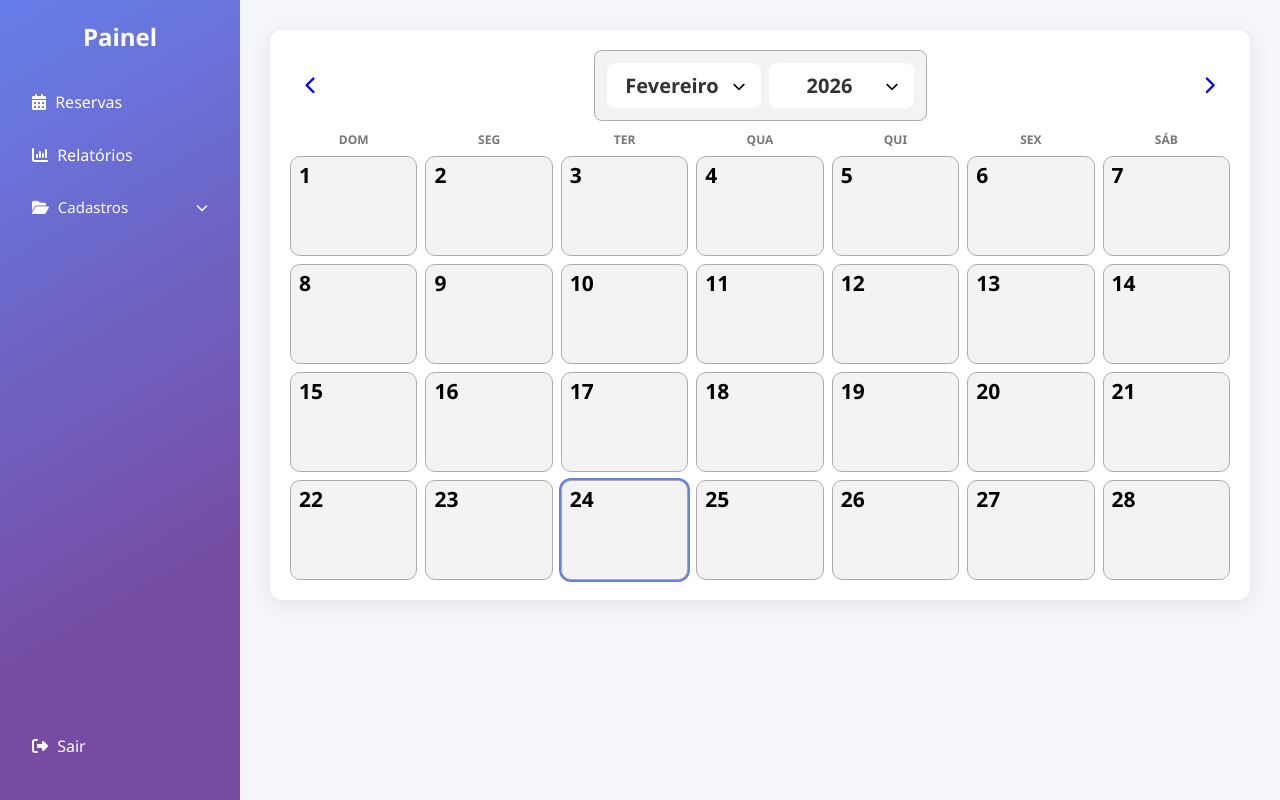
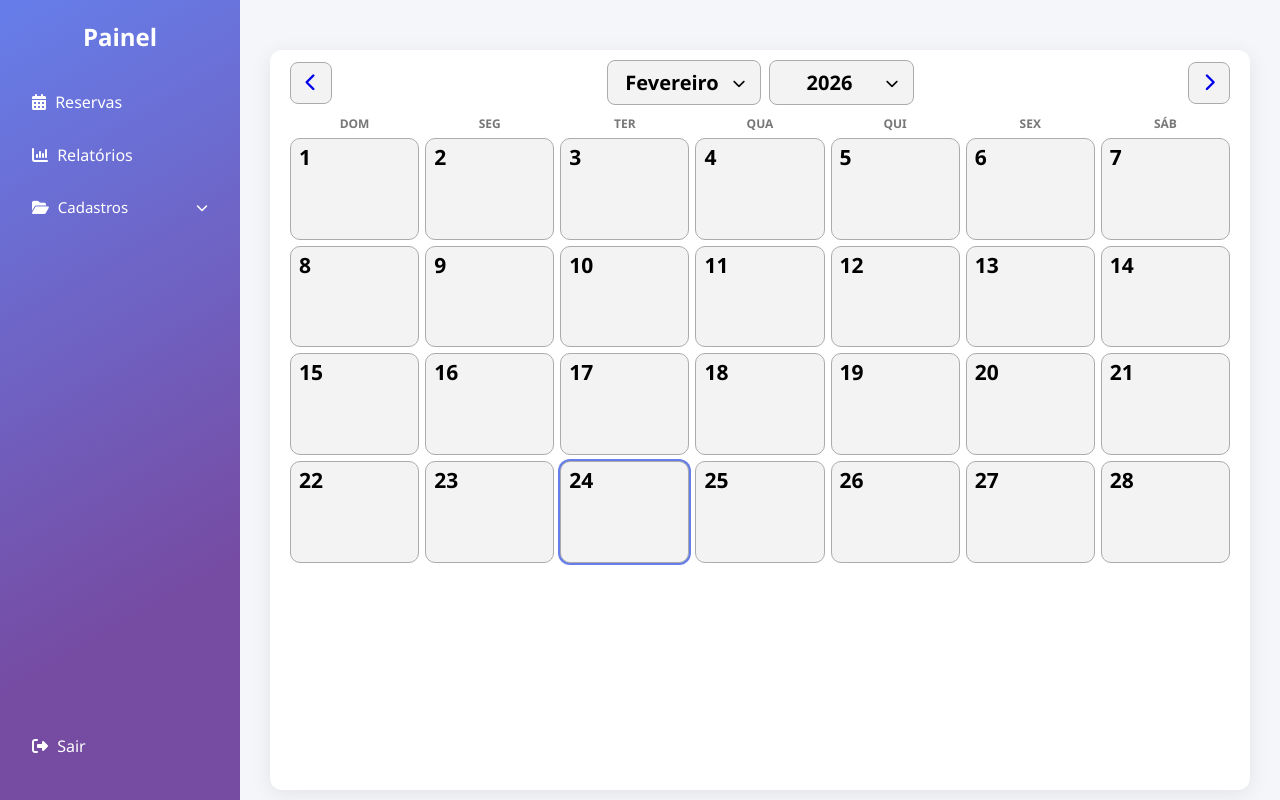
Before and after one commit to nickolasbulla/sistemachacara, a PHP site: page /app/reservas/index.php in a window 1280 px wide. Run offline with PHP 8.4, Linux system fonts and the light colour scheme; a user stored in the database is signed in; data comes from the database, SQL or seed files in the repository; a stand-in replaces the project's code that opens the database connection.

Commit message:
general fixes 23/02 pt.2

```diff
--- a/app/reservas/create.php
+++ b/app/reservas/create.php
@@ -105,7 +105,6 @@
                 <i class="fa-solid fa-bars"></i>
             </button>
             <h1>Nova Reserva</h1>
-            <p>Preenche os dados abaixo para registrar uma nova reserva.</p>
         </header>
 
         <div class="header-acoes">
@@ -133,7 +132,7 @@
                 </div>
 
                 <div class="form-grupo">
-                    <label>Data da reserva *</label>
+                    <label>Data da reserva</label>
                     <input type="date" name="data_reserva" value="<?= $data_previa ?>" tabindex="-1" readonly required>
                 </div>
 
--- a/app/reservas/index.php
+++ b/app/reservas/index.php
@@ -5,7 +5,7 @@
 include '../../config/db.php';
 
 $titulo_pagina = "Reservas - Chácara Portal";
-$body_class = "painel-page";
+$body_class = "painel-page page-calendario";
 include "../../includes/layout/header.php";
 
 //  calculo do mes / ano atual
--- a/assets/css/style.css
+++ b/assets/css/style.css
@@ -179,11 +188,14 @@
 
 /* CALENDÁRIO CRUD RESERVAS */
 .calendar-container {
-  margin-top: 20px;
   background: #fff;
   border-radius: 12px;
   box-shadow: 0 4px 20px rgba(0, 0, 0, 0.08);
-  padding: 20px;
+  padding: 10px 20px;
+  flex: 1;
+  display: flex;
+  flex-direction: column;
+  box-sizing: border-box;
   /* HEADER */
 }
 .calendar-container .calendar-header {
@@ -197,10 +209,7 @@
   display: flex;
   align-items: center;
   gap: 8px;
-  background: #f3f3f3;
-  padding: 12px;
-  border-radius: 8px;
-  border: 1px solid #ababab;
+  padding: 0px;
   /* WRAPPER DO SELECT */
 }
 .calendar-container .calendar-header .cal-selector .select-wrapper {
@@ -210,21 +219,18 @@
   width: auto;
 }
 .calendar-container .calendar-header .cal-selector .select-wrapper select {
+  background: #f3f3f3;
+  border: 1px solid #ababab;
   appearance: none;
   -webkit-appearance: none;
   -moz-appearance: none;
   padding: 8px 35px 8px 12px;
   text-align: center;
   border-radius: 8px;
-  border: 1px solid transparent;
   font-size: 20px;
   font-weight: 600;
-  color: #333;
-  background: #fff;
   cursor: pointer;
   transition: 0.15s;
-  width: auto;
-  display: inline-block;
   min-width: 145px;
 }
 .calendar-container .calendar-header .cal-selector .select-wrapper select:hover {
@@ -251,6 +257,8 @@
   text-decoration: none;
   font-size: 14px;
   transition: 0.1s;
+  background: #f3f3f3;
+  border: 1px solid #ababab;
 }
 .calendar-container .calendar-header .cal-nav i {
   font-size: 18px;
@@ -258,13 +266,15 @@
 .calendar-container .calendar-header .cal-nav:hover {
   background: rgba(0, 0, 0, 0.05);
 }
-.calendar-container {
-  /* GRID */
-}
 .calendar-container .calendar-grid {
+  flex: 1;
   display: grid;
   grid-template-columns: repeat(7, minmax(0, 1fr));
-  gap: 8px;
+  grid-template-rows: auto repeat(6, 1fr);
+  height: 100%;
+  gap: 6px;
+  overflow: hidden;
+  padding-bottom: 2px;
 }
 .calendar-container .calendar-grid .cal-weekday {
   text-align: center;
@@ -275,7 +285,8 @@
 }
 .calendar-container .calendar-grid .cal-dia {
   width: 100%;
-  aspect-ratio: 1/1;
+  aspect-ratio: unset;
+  height: 100%;
   border: none;
   border-radius: 10px;
   cursor: pointer;
@@ -288,7 +299,7 @@
   background: #f3f3f3;
   transition: box-shadow 0.2s, transform 0.1s, background 0.2s;
   position: relative;
-  max-height: 100px;
+  max-height: unset;
 }
 .calendar-container .calendar-grid .cal-dia.livre {
   background: #f3f3f3;
@@ -323,6 +334,30 @@
   font-weight: 700;
   line-height: 1;
   padding: 2px 0;
+}
+
+/* CALENDÁRIO SEM SCROLL */
+body.page-calendario {
+  height: 100vh;
+  overflow: hidden;
+}
+body.page-calendario .painel-container {
+  height: 100vh;
+  display: flex;
+}
+body.page-calendario .conteudo {
+  flex: 1;
+  display: flex;
+  flex-direction: column;
+  overflow: hidden;
+}
+body.page-calendario .painel-header {
+  flex: 0 0 auto;
+}
+body.page-calendario .calendar-container {
+  flex: 1;
+  overflow: hidden;
+  box-sizing: border-box;
 }
 
 /* POPUP — múltiplas reservas */
@@ -791,10 +833,11 @@
 
 /* HEADER */
 .painel-header {
-  display: block;
+  position: relative;
+  display: flex;
   align-items: center;
-  justify-content: space-between;
-  gap: 10px;
+  justify-content: center;
+  padding: 20px;
 }
 .painel-header h1 {
   margin: 0;
--- a/assets/js/calendar.js
+++ b/assets/js/calendar.js
@@ -54,16 +54,29 @@
                 modalLista.innerHTML = '<p>Não foi possível carregar as reservas.</p>';
             } else {
                 reservas.forEach(r => {
-                    const pagoTxt = r.pago == 1 ? 'Pago' : 'Pendente';
+
+                    const valorPago = parseFloat(r.valor_pago || 0);
+                    const valorCobrado = parseFloat(r.valor_cobrado || 0);
+
+                    const pagoTxt = valorPago >= valorCobrado ? 'Pago' : 'Pendente';
+
                     const item = document.createElement('div');
                     item.className = 'cal-reserva-item';
+
                     item.innerHTML = `
                         <div class="cal-reserva-info">
                             <strong>${r.nome_reserva}</strong><br>
-                            <small>${r.hora_inicio} até ${r.hora_fim} — ${pagoTxt}</small>
+                            <small>
+                                ${r.hora_inicio} até ${r.hora_fim} — ${pagoTxt}
+                            </small>
                         </div>
-                        <a href="edit.php?id=${r.id_reserva}" class="btn btn-editar">Abrir</a>
+
+                        <a href="edit.php?id=${r.id_reserva}"
+                        class="btn btn-editar">
+                        Abrir
+                        </a>
                     `;
+
                     modalLista.appendChild(item);
                 });
             }
--- a/assets/scss/components/_buttons.scss
+++ b/assets/scss/components/_buttons.scss
@@ -58,7 +58,10 @@
 .btn-editar,
 .btn-excluir,
 .btn-novo {
-    display: inline-block;
+    display: inline-flex;
+    align-items: center;
+    gap: 6px;
+
     padding: 8px 16px;
     border-radius: $radius-md;
     font-size: 14px;
@@ -66,6 +69,10 @@
     text-decoration: none;
     transition: all 0.1s ease;
     cursor: pointer;
+}
+.btn-excluir i,
+.btn-novo i {
+    transform: translateY(1px);
 }
 
 /* EDITAR */
@@ -100,9 +107,6 @@
 }
 
 /* VOLTAR */
-.header-acoes {
-    margin: 20px 0 0 0;
-
 .btn-voltar {
     border: 1px solid $border-neutral;
     background: #ddd;
@@ -120,13 +124,13 @@
         background: #ccc;
     }
 }
-}
+
 
 /* FORM */
 .form-botoes {
     display: flex;
     flex-wrap: wrap;
-    justify-content: flex-end;
+    justify-content: flex-start;
     gap: 12px;
     margin-top: 15px;
 
@@ -138,12 +142,18 @@
         border: none;
         cursor: pointer;
 
+        display: inline-flex;
+        align-items: center;
+        gap: 8px;
+
         &.btn-salvar {
             background: $gradient-100;
             color: white;
 
             i {
-                margin-right: 4px;
+                display: flex;
+                align-items: center;
+                font-size: 14px;
             }
 
             &:hover {
--- a/assets/scss/components/_calendar.scss
+++ b/assets/scss/components/_calendar.scss
@@ -2,11 +2,15 @@
 
 /* CALENDÁRIO CRUD RESERVAS */
 .calendar-container {
-    margin-top: 20px;
     background: #fff;
     border-radius: $radius-lg;
     box-shadow: 0 4px 20px rgba(0, 0, 0, 0.08);
-    padding: 20px;
+
+    padding: 10px 20px;
+    flex: 1;
+    display: flex;
+    flex-direction: column;
+    box-sizing: border-box;
 
     /* HEADER */
     .calendar-header {
@@ -20,12 +24,7 @@
             display: flex;
             align-items: center;
             gap: 8px;
-
-            background: #f3f3f3;
-            padding: 12px;
-            border-radius: $radius-md;
-            border: 1px solid #ababab;
-
+            padding: 0px;
 
             /* WRAPPER DO SELECT */
             .select-wrapper {
@@ -35,24 +34,20 @@
                 width: auto;
 
                 select {
+                    background: #f3f3f3;
+                    border: 1px solid #ababab;
+
                     appearance: none;
                     -webkit-appearance: none;
                     -moz-appearance: none;
 
                     padding: 8px 35px 8px 12px;
-
                     text-align: center;
-                    border-radius: $radius-md;
-                    border: 1px solid transparent;
+                    border-radius: 8px;
                     font-size: 20px;
                     font-weight: 600;
-                    color: $text-dark;
-                    background: #fff;
                     cursor: pointer;
                     transition: 0.15s;
-
-                    width: auto;
-                    display: inline-block;
                     min-width: 145px;
 
                     &:hover {
@@ -86,6 +81,9 @@
             font-size: 14px;
             transition: 0.1s;
 
+            background: #f3f3f3;
+            border: 1px solid #ababab;
+
             i {
                 font-size: 18px;
             }
@@ -96,11 +94,17 @@
         }
     }
 
-    /* GRID */
+    //* GRID */
     .calendar-grid {
+        flex: 1;
         display: grid;
         grid-template-columns: repeat(7, minmax(0, 1fr));
-        gap: 8px;
+        grid-template-rows: auto repeat(6, 1fr);
+        height: 100%;
+
+        gap: 6px;
+        overflow: hidden;
+        padding-bottom: 2px;
 
         .cal-weekday {
             text-align: center;
@@ -112,7 +116,10 @@
 
         .cal-dia {
             width: 100%;
-            aspect-ratio: 1 / 1;
+
+            aspect-ratio: unset;
+            height: 100%;
+
             border: none;
             border-radius: 10px;
             cursor: pointer;
@@ -125,7 +132,8 @@
             background: #f3f3f3;
             transition: box-shadow 0.2s, transform 0.1s, background 0.2s;
             position: relative;
-            max-height: 100px;
+
+            max-height: unset;
 
             &.livre {
                 background: #f3f3f3;
@@ -169,6 +177,35 @@
                 padding: 2px 0;
             }
         }
+    }
+}
+
+/* CALENDÁRIO SEM SCROLL */
+body.page-calendario {
+
+    height: 100vh;
+    overflow: hidden;
+
+    .painel-container {
+        height: 100vh;
+        display: flex;
+    }
+
+    .conteudo {
+        flex: 1;
+        display: flex;
+        flex-direction: column;
+        overflow: hidden;
+    }
+
+    .painel-header {
+        flex: 0 0 auto;
+    }
+
+    .calendar-container {
+        flex: 1;
+        overflow: hidden;
+        box-sizing: border-box;
     }
 }
 
@@ -229,10 +266,19 @@
     }
 }
 
-@media (max-width: 600px) {
+@media (max-width: 535px) {
 
     .calendar-grid {
         gap: 3px !important;
+
+        grid-template-rows: unset !important;
+        height: auto !important;
+        flex: unset !important;
+
+        .cal-dia {
+            aspect-ratio: 1 / 1 !important;
+            height: auto !important;
+        }
     }
 
     .cal-selector {
--- a/assets/scss/layout/_painel.scss
+++ b/assets/scss/layout/_painel.scss
@@ -144,10 +144,11 @@
 
 /* HEADER */
 .painel-header {
-    display: block;
+    position: relative;
+    display: flex;
     align-items: center;
-    justify-content: space-between;
-    gap: 10px;
+    justify-content: center; // centraliza o h1
+    padding: 20px;
 
     h1 {
         margin: 0;
@@ -161,6 +162,9 @@
         font-size: 26px;
         cursor: pointer;
         color: $text-dark;
+
+        position: absolute;
+        left: 20px;
 
         &:hover {
             color: #764ba2;
@@ -179,6 +183,14 @@
 
 /* RESPONSIVIDADE */
 @media (max-width: 1140px) {
+
+    .calendar-container {
+        margin-top: 10px;
+    }
+
+    .conteudo {
+        padding: 10px;
+    }
 
     .sidebar {
         position: fixed;
--- a/mudancas.txt
+++ b/mudancas.txt
@@ -7,5 +7,6 @@
 - Emojis substituídos por símbolos
 
 2. Praticidade do usuário
+- Responsividade melhorada, sistema 100% responsivo
 - Novo seletor de mês e ano, pra não depender somente do nav
 - Olho no campo de senha
```
Also changed, not shown: other parts of assets/css/style.css (+34 -10 lines), app/reservas/edit.php (+20 -5 lines), 1 other file. Lines whose indentation alone changed are shown as unchanged.
